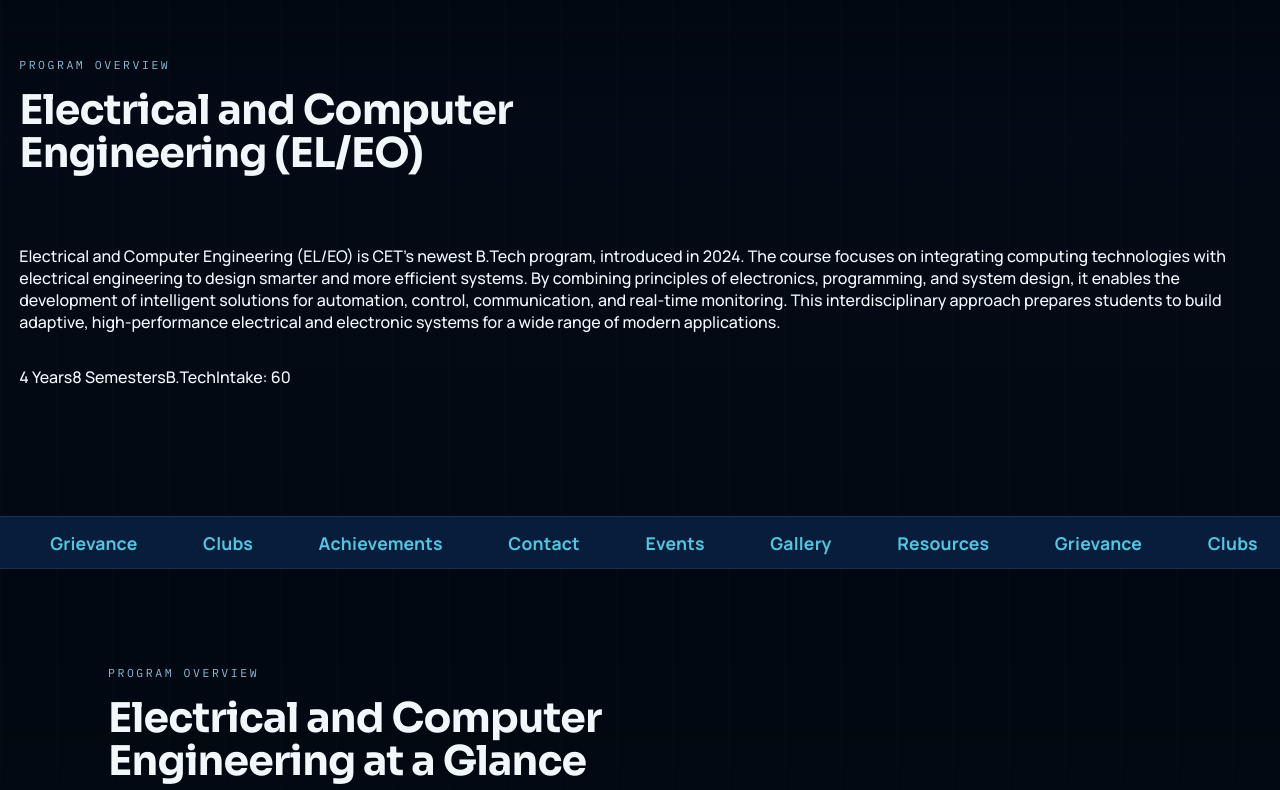
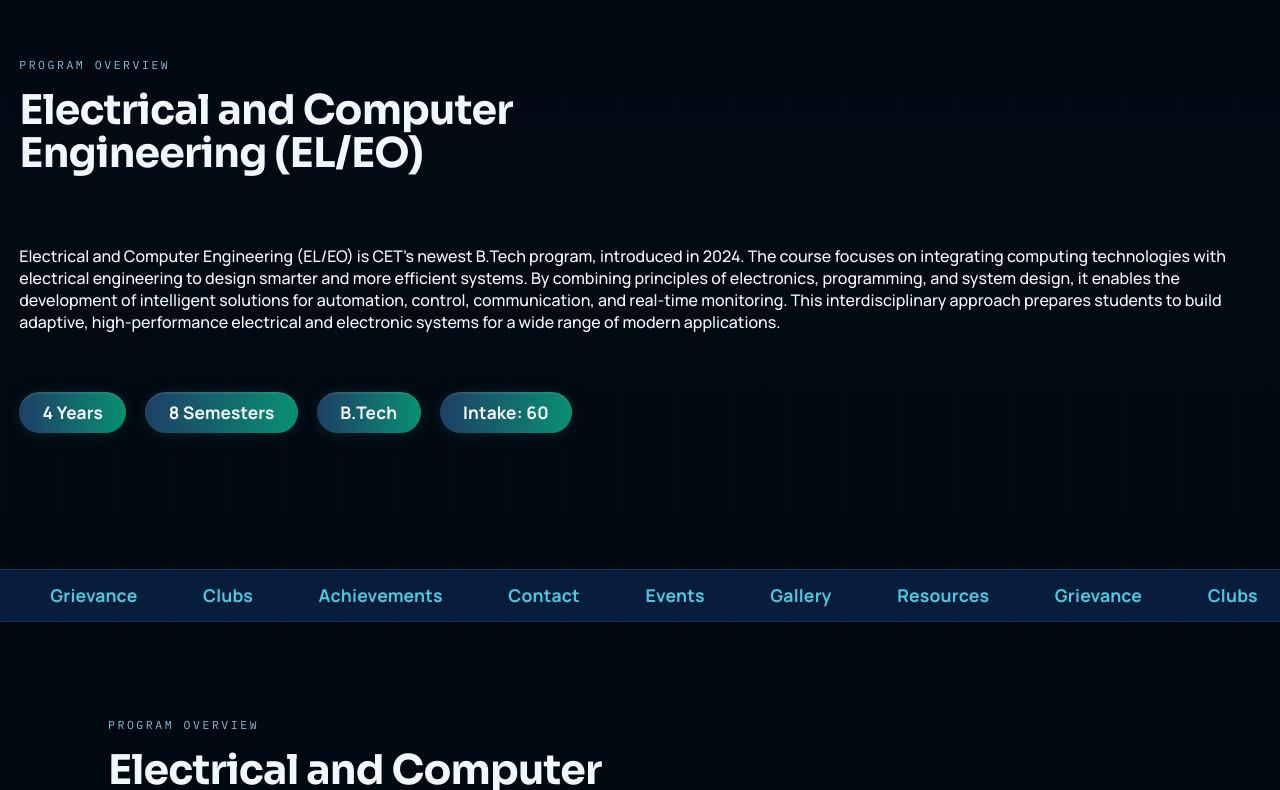
Before and after one commit to rohankishore/elweb, a React (Vite) app: page / in a window 1280 px wide. Shown: the part 2890-3680 px from the top of the page. Built offline with nearby package versions, Linux system fonts and the light colour scheme.

Commit message:
fix css for text and cards

```diff
--- a/src/App.css
+++ b/src/App.css
@@ -1,13 +1,68 @@
 .program-overview-text {
   font-family: var(--sans);
-  font-size: clamp(1.08rem, 2vw, 1.32rem);
-  line-height: 1.7;
-  color: rgba(230, 245, 255, 0.97);
-  margin: 0 0 1.6rem 0;
-  max-width: 70ch;
+  font-size: clamp(1.12rem, 2vw, 1.38rem);
+  line-height: 1.75;
+  color: #f4fbff;
+  margin: 0 0 2.1rem 0;
+  max-width: 75ch;
   text-align: left;
   letter-spacing: 0.01em;
   text-wrap: pretty;
+  font-weight: 500;
+  text-shadow: 0 2px 12px rgba(0,0,0,0.18), 0 1px 0 rgba(255,255,255,0.04);
+}
+.program-badges {
+  display: flex;
+  flex-wrap: wrap;
+  gap: 1.2rem;
+  margin-top: 1.6rem;
+  margin-bottom: 0.5rem;
+}
+
+.shiny-badge {
+  display: inline-block;
+  padding: 0.52em 1.35em;
+  font-family: var(--sans);
+  font-size: 1.08rem;
+  font-weight: 700;
+  color: #f8fdff;
+  background: linear-gradient(90deg, #1e3f67 0%, #099071 100%);
+  border-radius: 999px;
+  box-shadow: 0 2px 16px 0 rgba(9, 144, 113, 0.16), 0 1.5px 0.5px 0 rgba(255,255,255,0.10) inset;
+  position: relative;
+  overflow: hidden;
+  letter-spacing: 0.01em;
+  transition: box-shadow 0.2s, transform 0.2s;
+}
+.shiny-badge:hover {
+  box-shadow: 0 4px 24px 0 rgba(9, 144, 113, 0.22), 0 2px 1px 0 rgba(255,255,255,0.13) inset;
+  transform: translateY(-2px) scale(1.04);
+}
+
+.shiny-badge::after {
+  content: '';
+  position: absolute;
+  top: 0;
+  left: -60%;
+  width: 60%;
+  height: 100%;
+  background: linear-gradient(120deg, rgba(255,255,255,0) 60%, rgba(255,255,255,0.85) 85%, rgba(255,255,255,0) 100%);
+  pointer-events: none;
+  filter: blur(2.5px);
+  animation: badge-shine-move 5.2s cubic-bezier(0.77,0,0.175,1) infinite;
+  animation-delay: 1.7s;
+}
+
+@keyframes badge-shine-move {
+  0% {
+    left: -60%;
+  }
+  10% {
+    left: 100%;
+  }
+  100% {
+    left: 100%;
+  }
 }
 .frame-stage {
   position: sticky;
```
